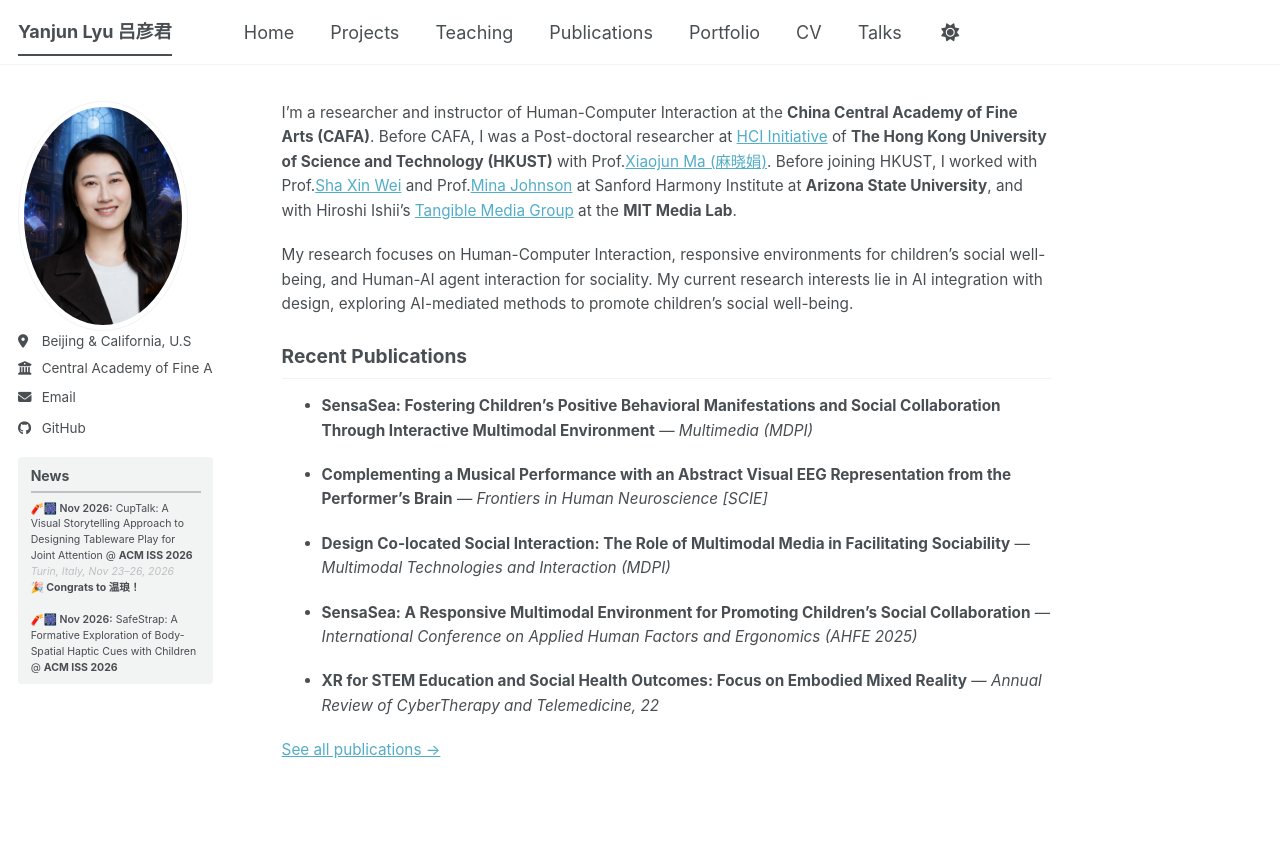
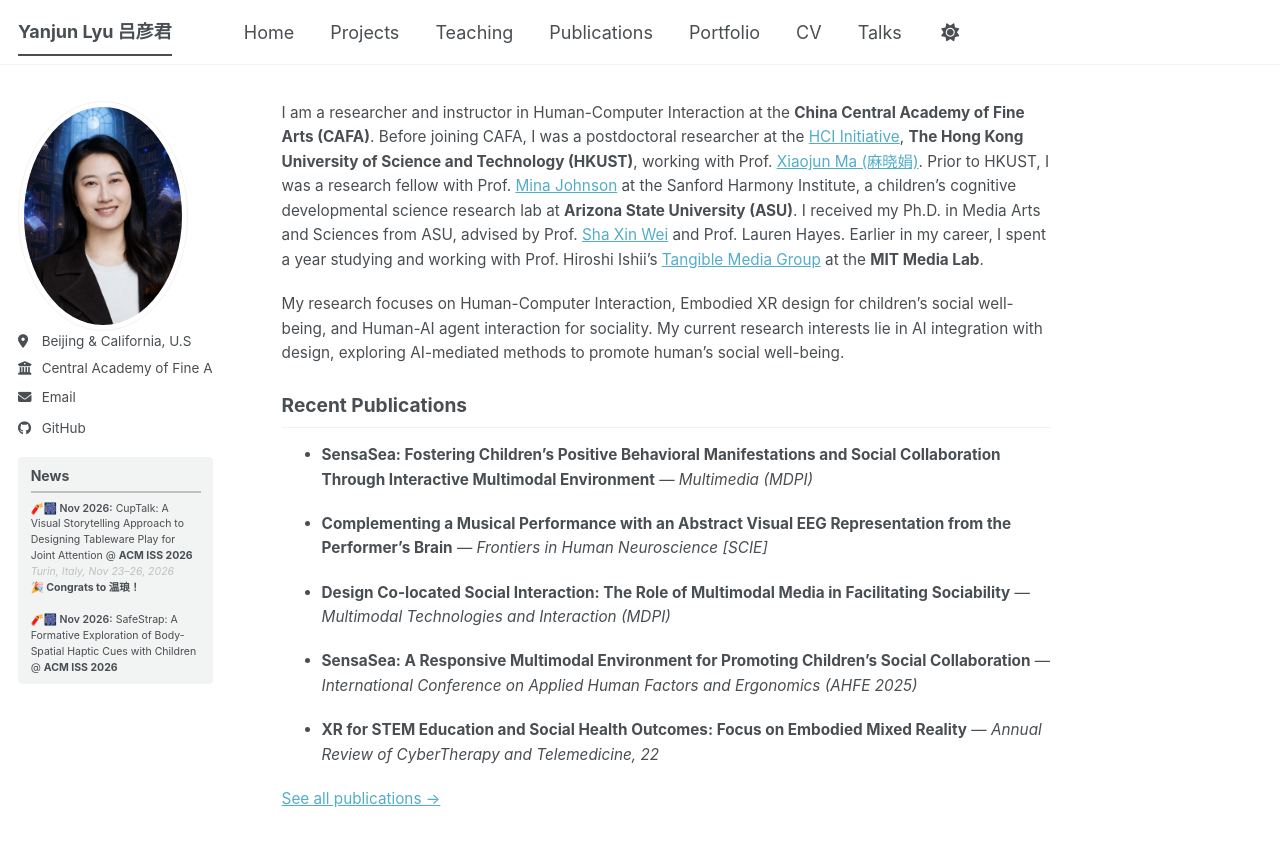
Before and after one commit to Ivyyanjun/Ivyyanjun.github.io, a Jekyll site: the page built from _pages/about.md, in a window 1280 px wide and 1024 px high. Shown: the top 846 px of the window. Built offline with Jekyll 4.4.1, drawn with Linux system fonts in a browser that asks for light colours; a style sheet for code colours, icons or effects is not loaded.

Commit message:
Update about.md

```diff
--- a/_pages/about.md
+++ b/_pages/about.md
@@ -6,10 +6,9 @@ redirect_from:
   - /about/
   - /about.html
 ---
+I am a researcher and instructor in Human-Computer Interaction at the **China Central Academy of Fine Arts (CAFA)**. Before joining CAFA, I was a postdoctoral researcher at the [HCI Initiative](https://hci.cse.ust.hk/), **The Hong Kong University of Science and Technology (HKUST)**, working with Prof. [Xiaojun Ma (麻晓娟)](https://www.cse.ust.hk/~mxj/). Prior to HKUST, I was a research fellow with Prof. [Mina Johnson](https://immerse.illinois.edu/symposium-speakers/Johnson-Glenberg-Mina) at the Sanford Harmony Institute, a children's cognitive developmental science research lab at **Arizona State University (ASU)**. I received my Ph.D. in Media Arts and Sciences from ASU, advised by Prof. [Sha Xin Wei](https://ontheimage.com/2025-conference/sha-xin-wei) and Prof. Lauren Hayes. Earlier in my career, I spent a year studying and working with Prof. Hiroshi Ishii's [Tangible Media Group](https://tangible.media.mit.edu/) at the **MIT Media Lab**.
 
-I'm a researcher and instructor of Human-Computer Interaction at the **China Central Academy of Fine Arts (CAFA)**. Before CAFA, I was a Post-doctoral researcher at [HCI Initiative](https://hci.cse.ust.hk/) of **The Hong Kong University of Science and Technology (HKUST)** with Prof.[Xiaojun Ma (麻晓娟)](https://www.cse.ust.hk/~mxj/). Before joining HKUST, I worked with Prof.[Sha Xin Wei](https://ontheimage.com/2025-conference/sha-xin-wei) and Prof.[Mina Johnson](https://immerse.illinois.edu/symposium-speakers/Johnson-Glenberg-Mina) at Sanford Harmony Institute at **Arizona State University**, and with Hiroshi Ishii's [Tangible Media Group](https://tangible.media.mit.edu/) at the **MIT Media Lab**.
-
-My research focuses on Human-Computer Interaction, responsive environments for children's social well-being, and Human-AI agent interaction for sociality. My current research interests lie in AI integration with design, exploring AI-mediated methods to promote children's social well-being.
+My research focuses on Human-Computer Interaction, Embodied XR design for children's social well-being, and Human-AI agent interaction for sociality. My current research interests lie in AI integration with design, exploring AI-mediated methods to promote human's social well-being.
 
 
 Recent Publications
```
